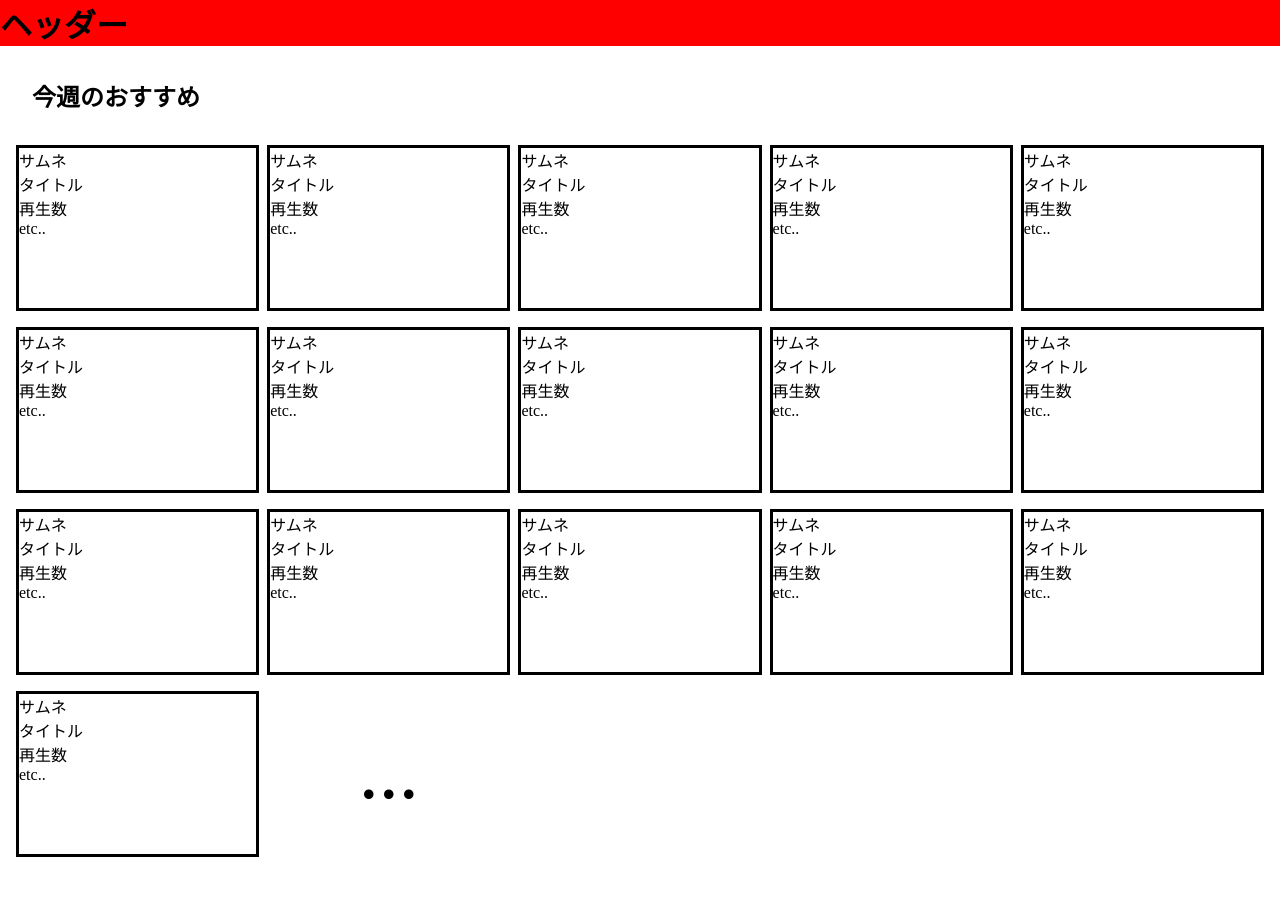
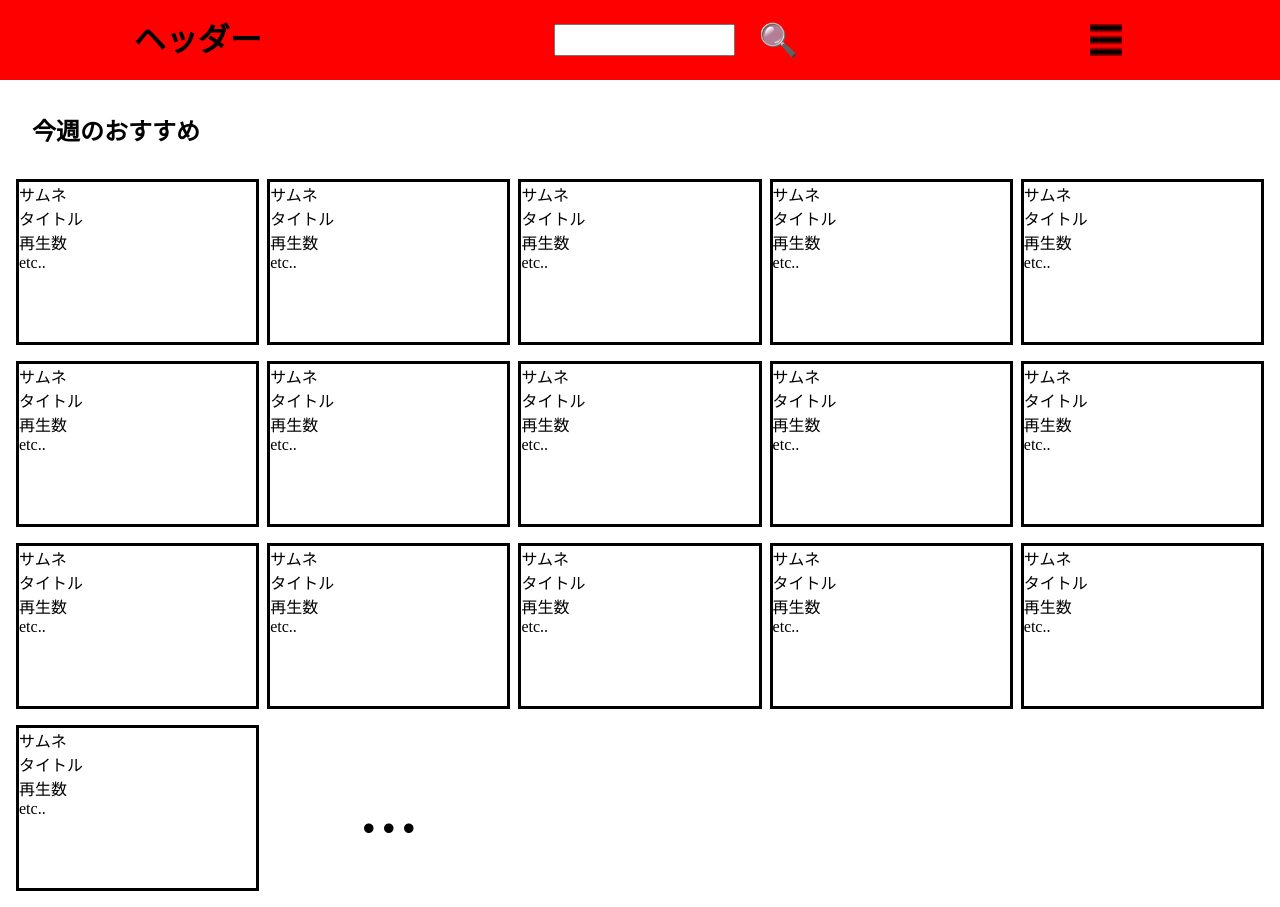
Before and after one commit to headshotMoufu/headshotMoufu, a Vue app: page / in a window 1280 px wide. Before the commit the page ends 873 px from the top, so only its background shows below. Built offline with nearby package versions, Linux system fonts and the light colour scheme.

Commit message:
headerを改良しました。

```diff
--- a/src/components/Header.vue
+++ b/src/components/Header.vue
@@ -1,11 +1,37 @@
 <template>
   <div class="header">
-    <h1>ヘッダー</h1>
+    <h1 class="title">ヘッダー</h1>
+    <div class="serch">
+      <input v-on:click="frequentlySerched" type="text" class="serch-text">
+      <div class="serch-mark">🔍</div>
+    </div>
+    <img src="../assets/menu.png" alt="メニュー" class="menu-mark">
   </div>
 </template>
 
 <style scoped>
 .header {
   background-color: red;
+  height: 5rem;
+  display: flex;
+  justify-content: space-around;
+}
+.title {
+  line-height: 5rem;
+}
+.serch {
+  display: flex;
+}
+.serch-text {
+  margin: 1.5rem;
+}
+.serch-mark {
+  line-height: 5rem;
+  font-size: 2rem;
+}
+.menu-mark {
+  width: 2rem;
+  height: 2rem;
+  margin: 1.5rem;
 }
 </style>
```
Also changed, not shown: src/assets/menu.png (added).
